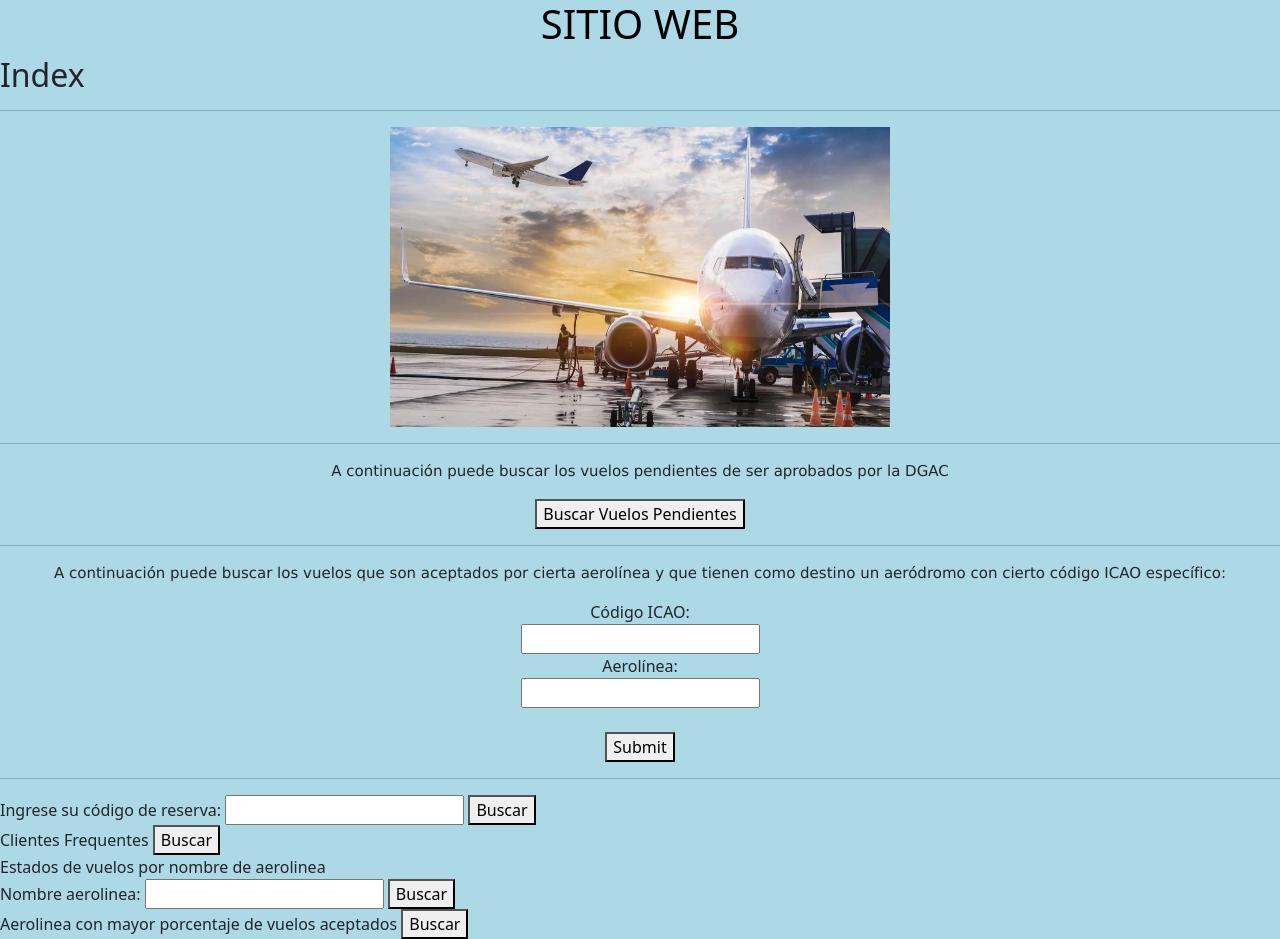
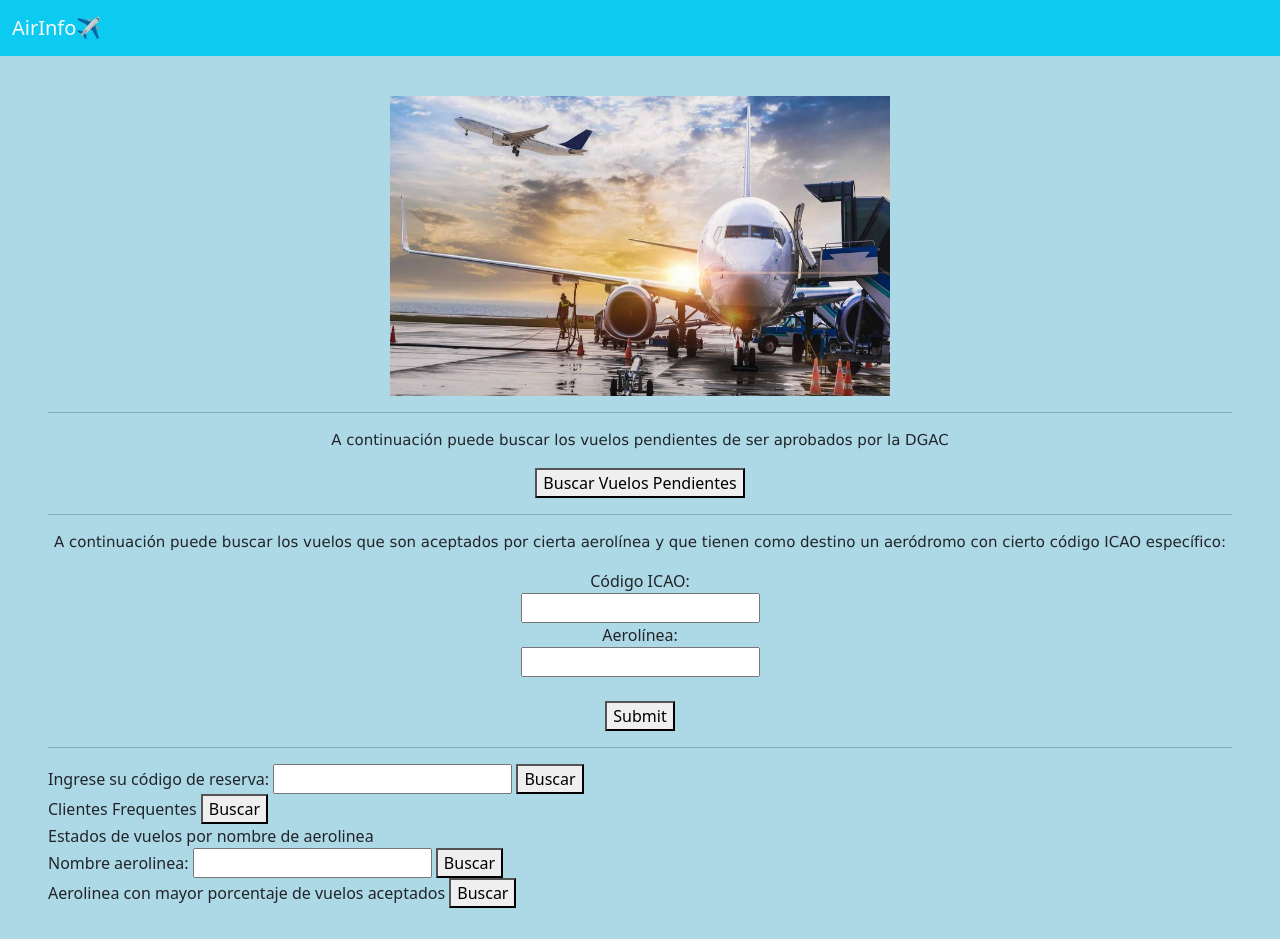
Before and after one commit to Jpuc1143/Proyecto-IIC2413-23, a PHP site: page /index.php in a window 1280 px wide. After the commit the page ends 908 px from the top, so only its background shows below. Run offline with PHP 8.4, Linux system fonts and the light colour scheme.

Commit message:
CSS general de la página

```diff
--- a/Sites/footer.html
+++ b/Sites/footer.html
@@ -1,2 +1,3 @@
+</main>
 </body>
 </html>
--- a/Sites/header.html
+++ b/Sites/header.html
@@ -1,11 +1,15 @@
 <!DOCTYPE html>
 <html lang="es">
 	<head>
-		<title>Grupo 23</title>
+		<title>Grupo 23 — AirInfo</title>
 		<meta charset="utf-8">
 		<meta name="viewport" content="width=device-width, initial-scale=1">
 		<link href="https://cdn.jsdelivr.net/npm/bootstrap@5.2.0-beta1/dist/css/bootstrap.min.css" rel="stylesheet">
 		<script src="https://cdn.jsdelivr.net/npm/bootstrap@5.2.0-beta1/dist/js/bootstrap.bundle.min.js"></script>
 	</head>
 <body>
-	<h1>SITIO WEB</h1>
+	<nav class="navbar fixed-top bg-info">
+		<div class="container-fluid">
+			<span class="navbar-brand text-light">AirInfo✈️</span>
+	</nav>
+	<main class="mx-5 pt-5 mt-5">
--- a/Sites/index.php
+++ b/Sites/index.php
@@ -1,7 +1,5 @@
 <?php include("header.html") ?>
 
-<h2>Index</h2>
-<hr>
 <div align="center">
   <img src = "avion.jpg" height="300" width="500">
 </div>
```
